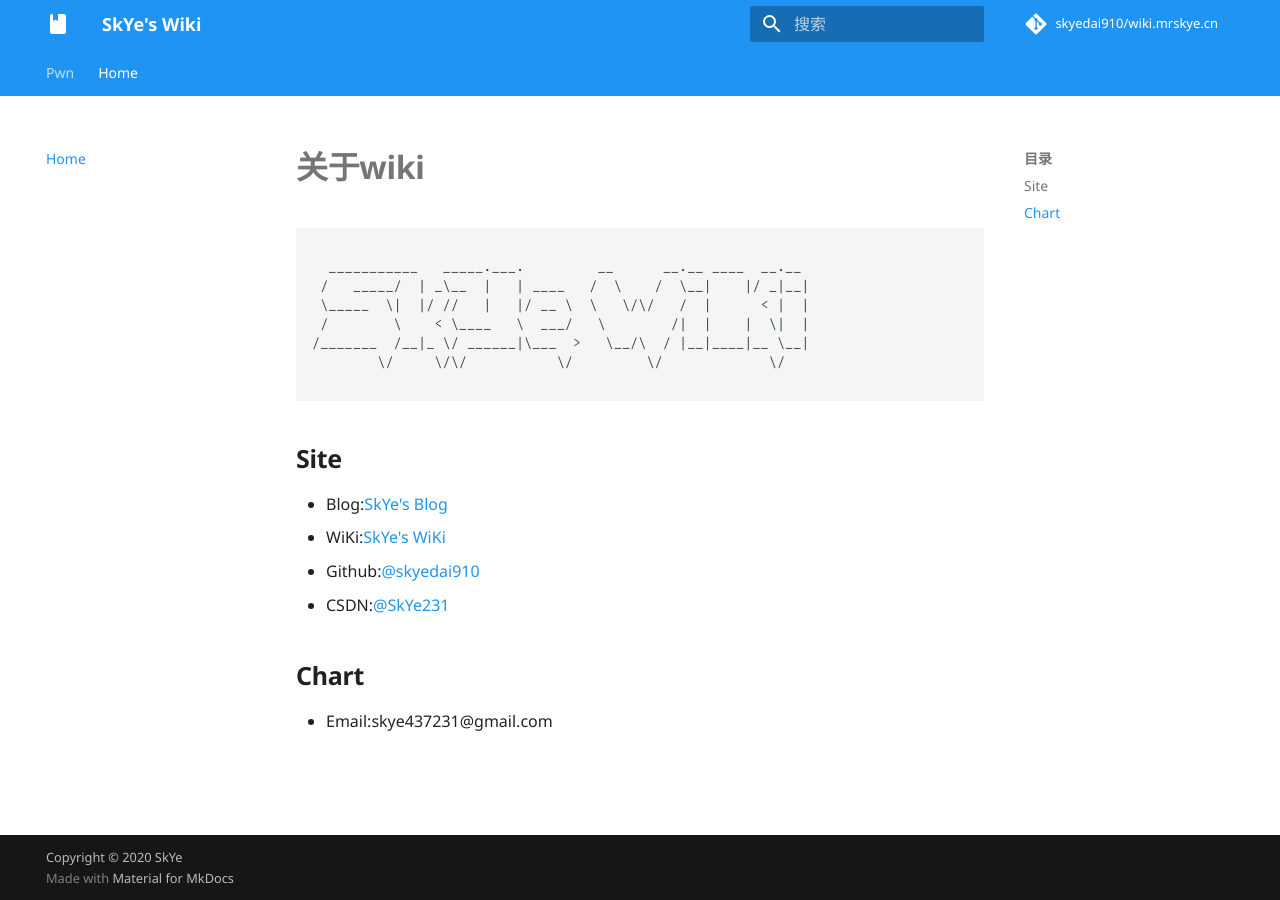
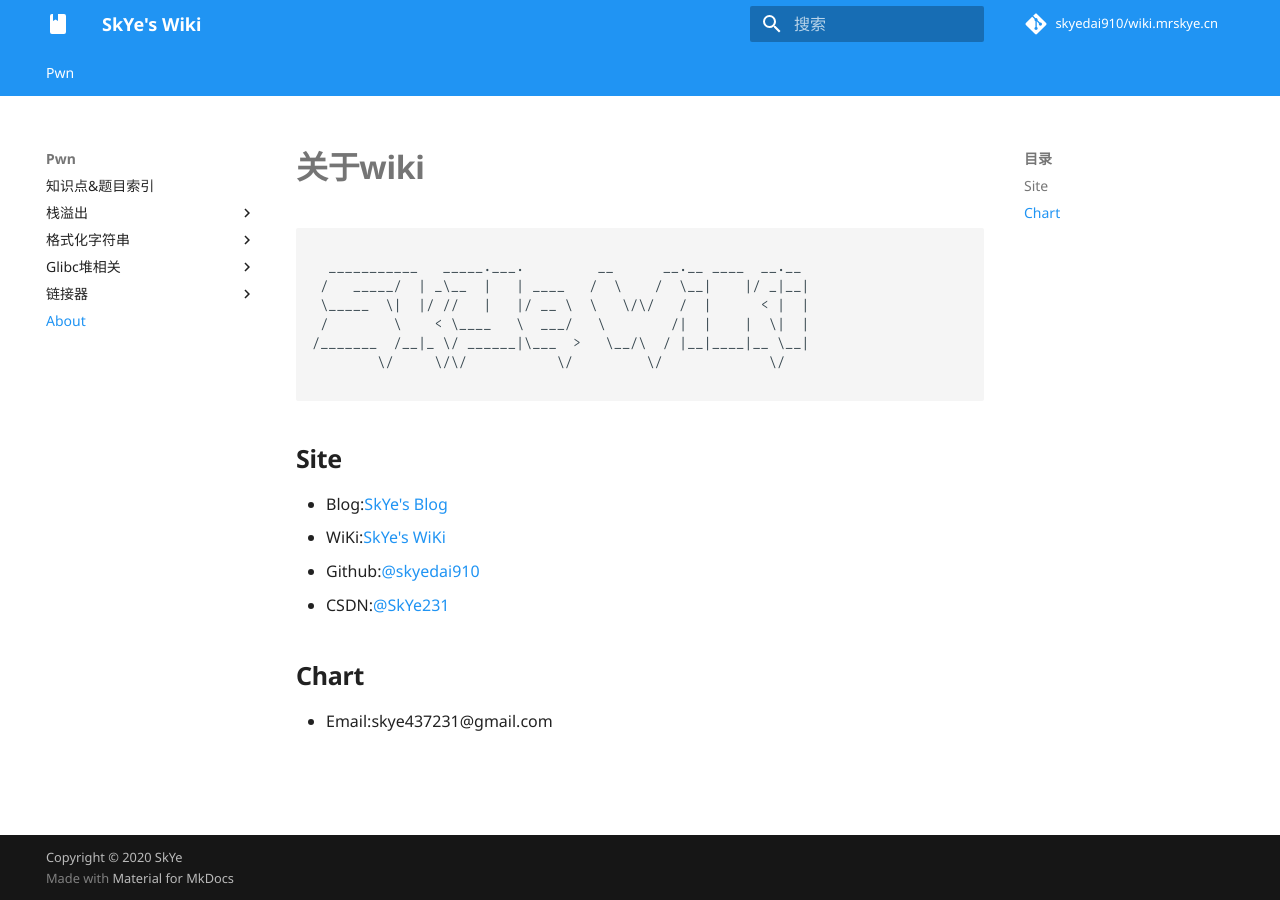
Before and after one commit to skyedai910/wiki.mrskye.cn, an MkDocs documentation site: the page built from docs/index.md, in a window 1280 px wide. Built offline with MkDocs 1.6.1 and Material for MkDocs 9.7.7, drawn with Linux system fonts in a browser that asks for light colours; comment, search, counter and statistics services are not loaded; some of the changed lines change nothing that is shown.

Commit message:
2020年7月14日 16:56:31

```diff
--- a/mkdocs.yml
+++ b/mkdocs.yml
@@ -27,7 +27,7 @@ nav:
       - 堆基础Off-By-One: glibc-heap/off_by_one.md
     - 链接器:
       - 静态链接程序利用: linker/statically_linked.md
-  - Home: index.md
+    - About: index.md
 #file
 docs:
     CNAME
```
